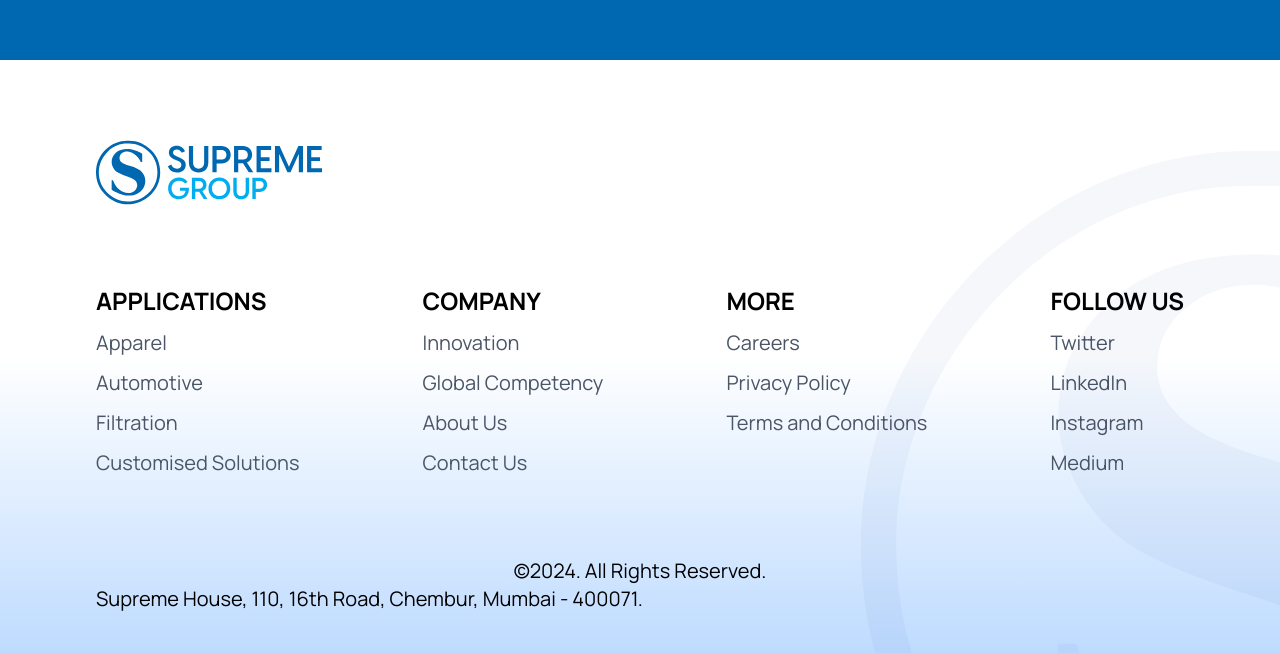
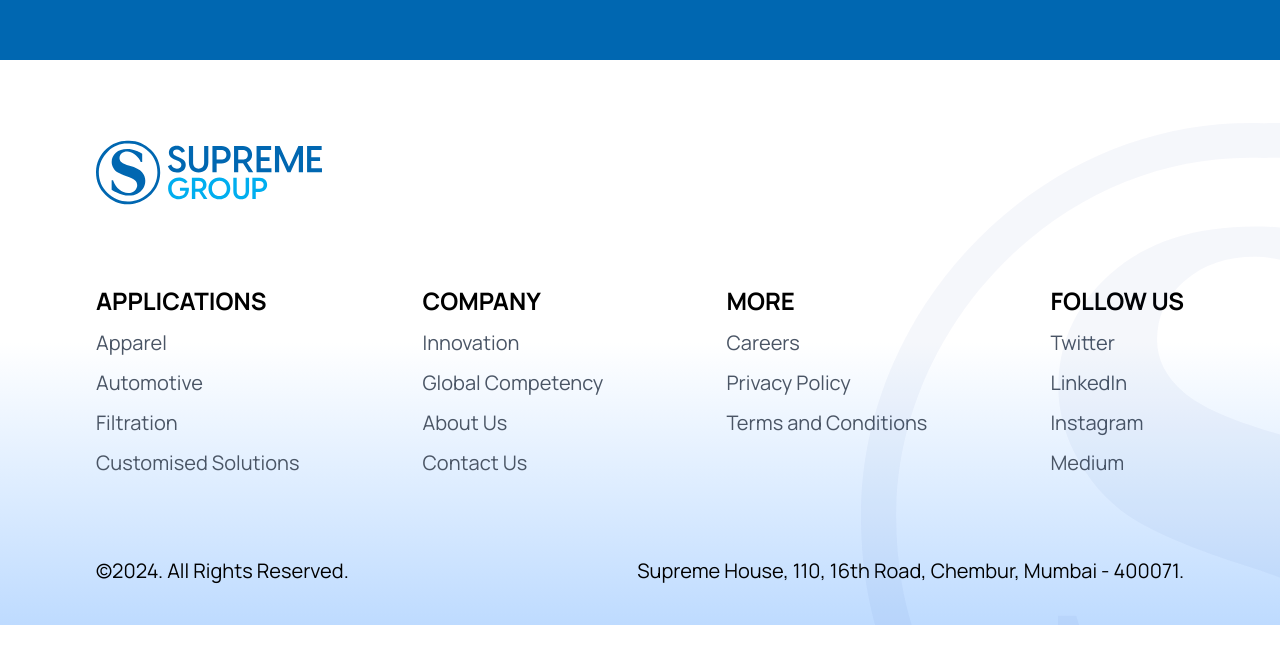
Before and after one commit to mandavanaveen/Supreme_Group, a React (Vite) app in the folder supreme/: page / in a window 1280 px wide. Shown: the part 2465-3118 px from the top of the page. After the commit the page ends 3090 px from the top, so only its background shows below. Built offline with nearby package versions, Linux system fonts and the light colour scheme.

Commit message:
footer adjusted

```diff
--- a/supreme/src/Components/Footer.tsx
+++ b/supreme/src/Components/Footer.tsx
@@ -42,7 +42,7 @@
         </ul>
       </div>
 
-      <footer className='pb-6 md:pb-10 w-full flex flex-col md:flex-wrap justify-between text-center text-[13px] md:text-xl'>
+      <footer className='pb-6 md:pb-10 w-full flex md:flex-row flex-col md:flex-wrap md:justify-between text-center text-[13px] md:text-xl'>
         <p>©2024. All Rights Reserved.</p>
         <p className='text-center md:text-left'>Supreme House, 110, 16th Road, Chembur, Mumbai - 400071.</p>
       </footer>
```
